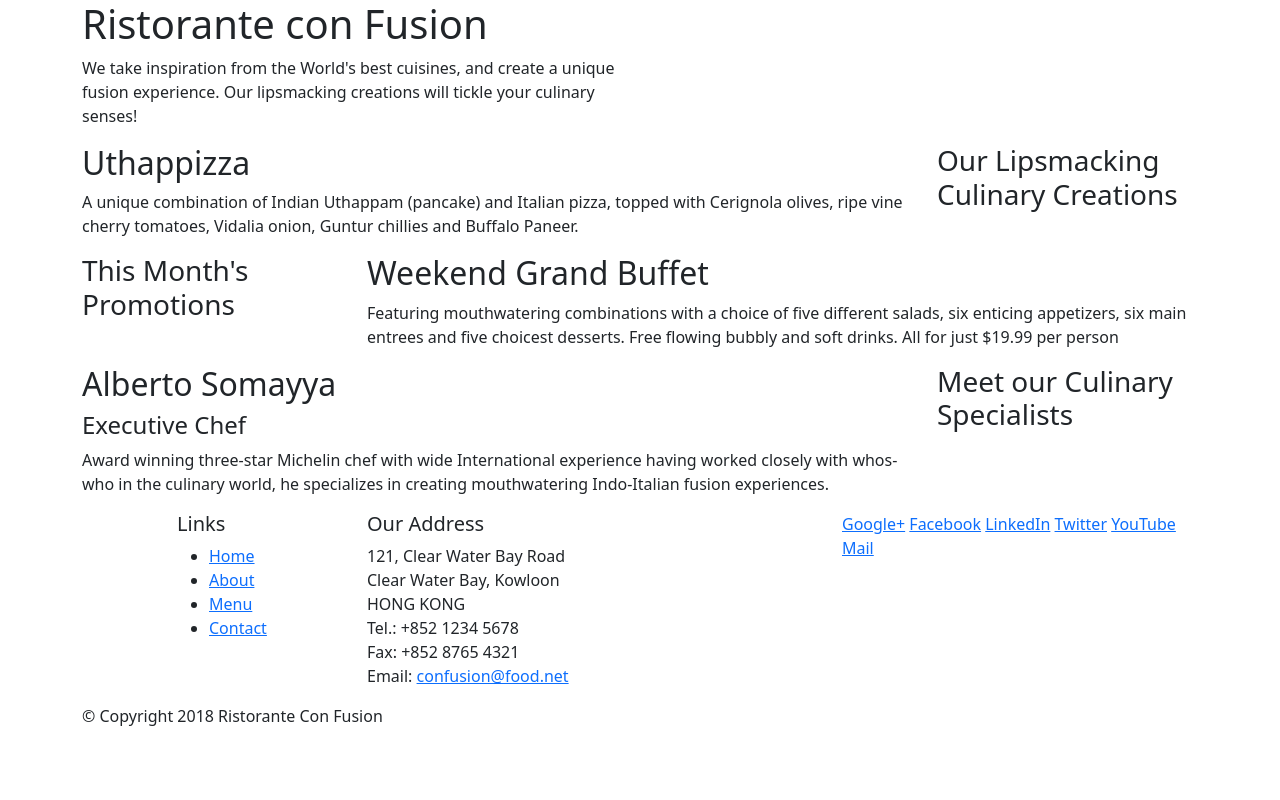
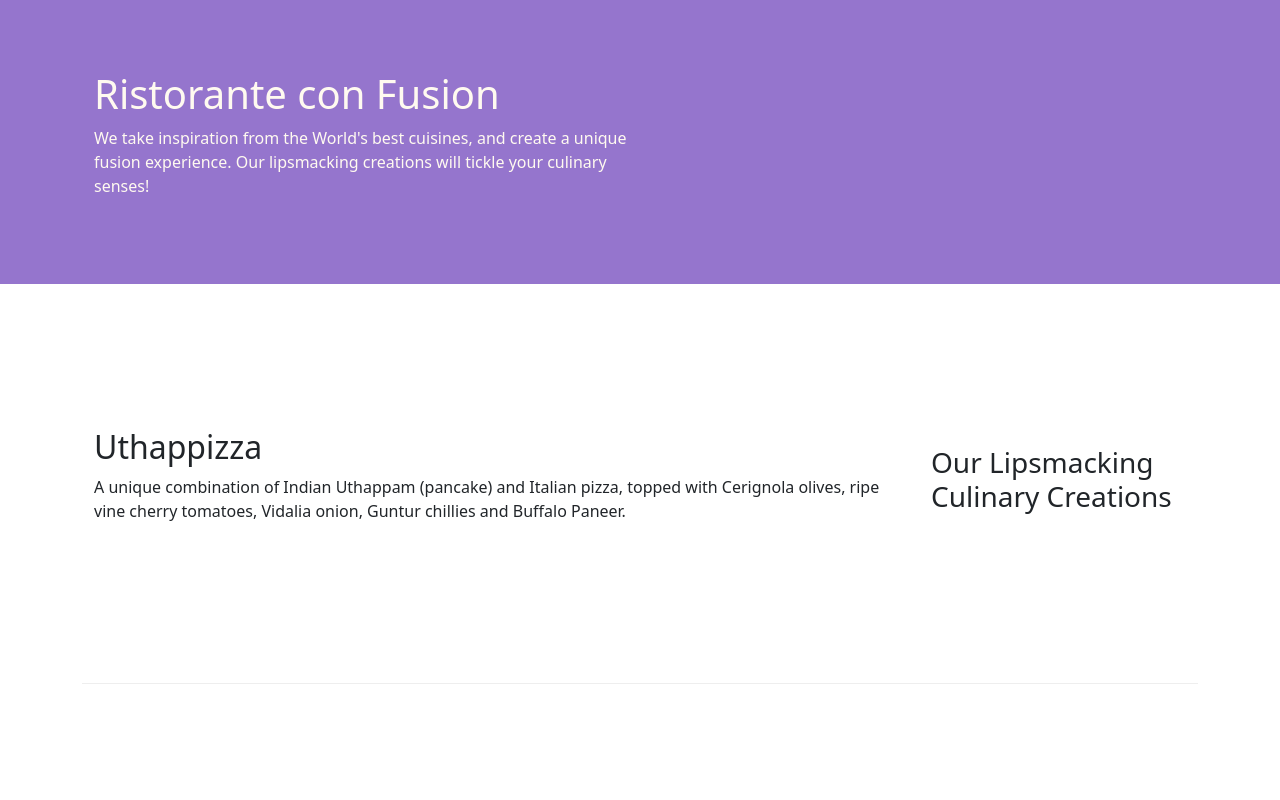
Before and after one commit to Jeffrey191997/BootstrapPractice, a plain HTML site: page index.html in a window 1280 px wide. Shown: the top 800 px of the page. Drawn offline with nearby package versions, Linux system fonts and the light colour scheme.

Commit message:
bootstrap grid part2 css update

```diff
--- /dev/null
+++ b/css/style.css
@@ -0,0 +1,30 @@
+.row-header {
+  margin: 0px auto;
+  padding: 0px;
+}
+
+.row-content {
+  margin: 0px auto;
+  padding: 50px 0px 50px 0px;
+  border-bottom: 1px ridge;
+  min-height: 400px;
+}
+
+.footer {
+  background-color: #D1C4E9;
+  margin: 0px auto;
+  padding: 20px 0px 20px 0px;
+}
+
+.jumbotron {
+  padding: 70px 30px 70px 30px;
+  margin: 0px auto;
+  background: #9575CD;
+  color: floralwhite;
+}
+
+address {
+  font-size: 80%;
+  margin: 0px;
+  color: #0f0f0f;
+}
--- a/index.html
+++ b/index.html
@@ -7,6 +7,7 @@
   <meta name="viewport" content="width=device-width, initial-scale=1.0">
   <link href="https://cdn.jsdelivr.net/npm/bootstrap@5.0.2/dist/css/bootstrap.min.css" rel="stylesheet"
     integrity="sha384-EVSTQN3/azprG1Anm3QDgpJLIm9Nao0Yz1ztcQTwFspd3yD65VohhpuuCOmLASjC" crossorigin="anonymous">
+  <link rel="stylesheet" href="css/style.css">
   <title>Document</title>
 </head>
 
@@ -26,7 +27,7 @@
   </header>
 
   <div class="container">
-    <div class="row row-content">
+    <div class="row row-content align-items-center">
       <div class="col-12 col-sm-4 order-sm-last col-md-3">
         <h3>Our Lipsmacking Culinary Creations</h3>
       </div>
@@ -38,7 +39,7 @@
     </div>
 
 
-    <div class="row row-content">
+    <div class="row row-content align-items-center">
       <div class="col-12 col-sm-4 col-md-3">
         <h3>This Month's Promotions</h3>
       </div>
@@ -50,7 +51,7 @@
       </div>
     </div>
 
-    <div class="row row-content">
+    <div class="row row-content align-items-center">
       <div class="col col-sm-4 order-sm-last col-md-3">
         <h3>Meet our Culinary Specialists</h3>
       </div>
@@ -63,12 +64,12 @@
     </div>
   </div>
 
-  <footer>
+  <footer class="footer">
     <div class="container">
       <div class="row">
         <div class="col-4 offset-1 col-sm-2">
           <h5>Links</h5>
-          <ul>
+          <ul class="list-unstyled">
             <li><a href="#">Home</a></li>
             <li><a href="#">About</a></li>
             <li><a href="#">Menu</a></li>
@@ -86,8 +87,8 @@
             Email: <a href="mailto:confusion@food.net">confusion@food.net</a>
           </address>
         </div>
-        <div class="col-12 col-sm-4">
-          <div>
+        <div class="col-12 col-sm-4 align-self-center">
+          <div class="text-center">
             <a href="http://google.com/+">Google+</a>
             <a href="http://www.facebook.com/profile.php?id=">Facebook</a>
             <a href="http://www.linkedin.com/in/">LinkedIn</a>
@@ -97,7 +98,7 @@
           </div>
         </div>
       </div>
-      <div class="row">
+      <div class="row justify-content-center">
         <div class="col-auto">
           <p>© Copyright 2018 Ristorante Con Fusion</p>
         </div>
```
